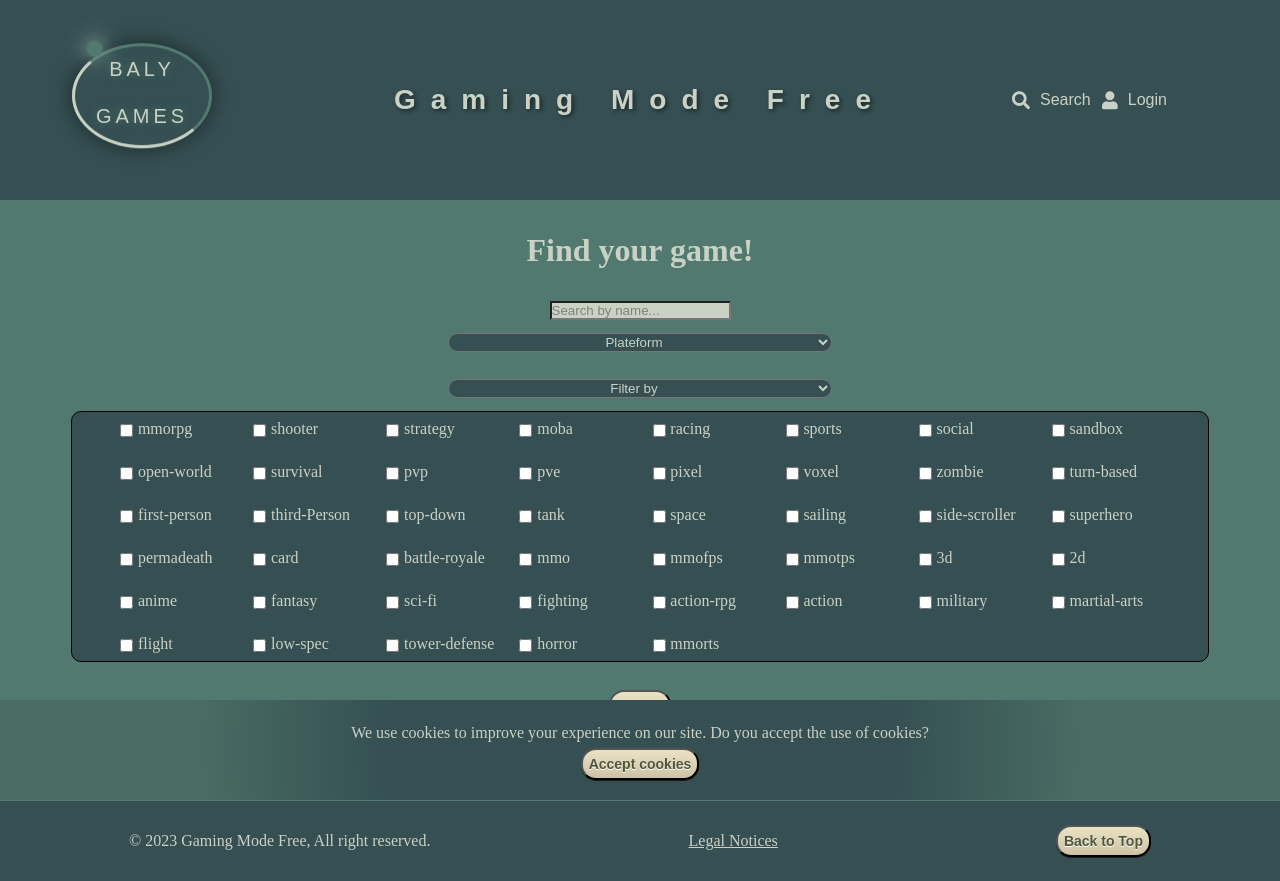
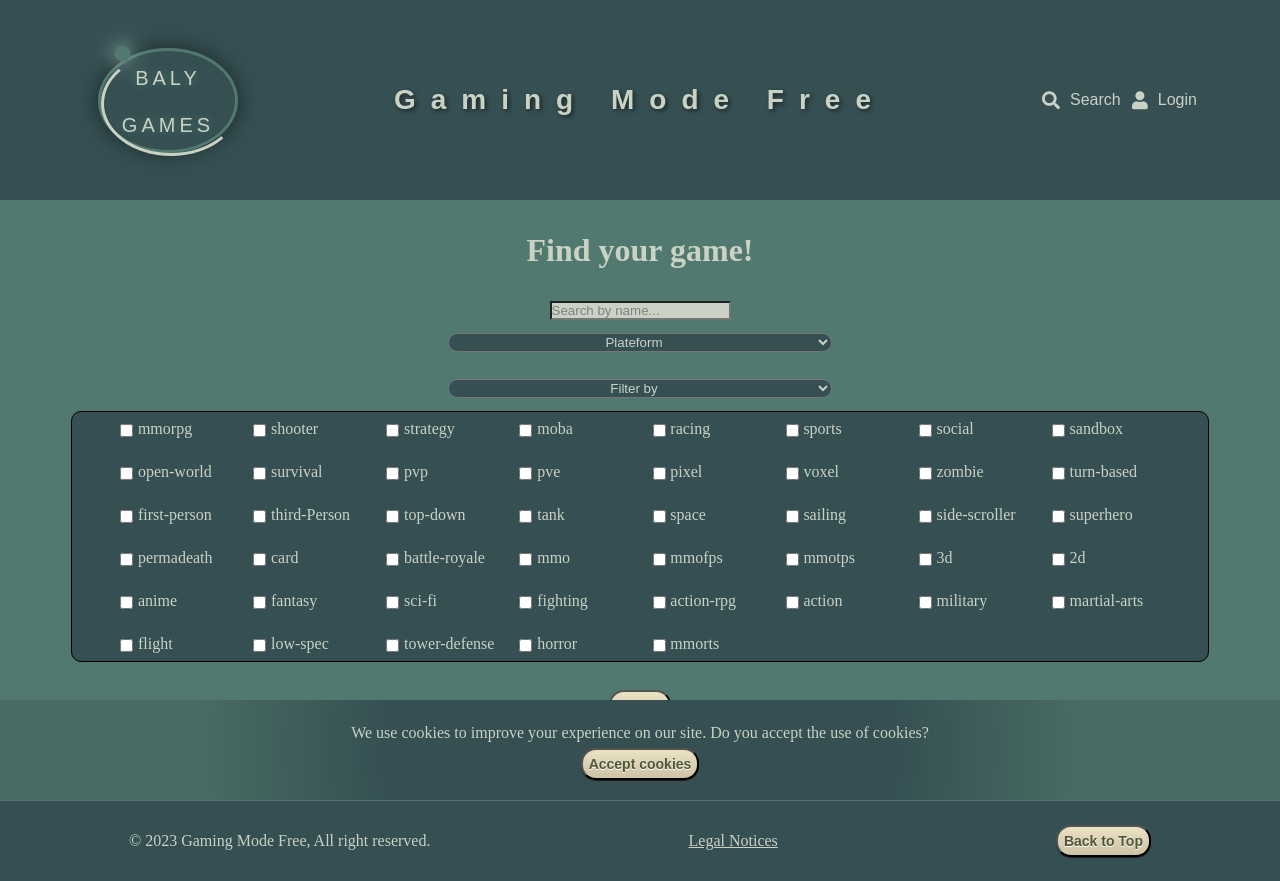
Before and after one commit to Clourc/ProjetApiBALY, an Angular app: page /search in a window 1280 px wide. Built offline with nearby package versions, Linux system fonts and the light colour scheme.

Commit message:
CSS header, search

```diff
--- a/src/app/header/header.component.css
+++ b/src/app/header/header.component.css
@@ -2,7 +2,7 @@ header {
   background-color: #354f52;
   padding: 20px;
   display: flex;
-
+  justify-content: space-around;
   align-items: center;
   height: 20vh;
   box-sizing: content-box;
@@ -14,9 +14,6 @@ h1 {
   font-family: sans-serif;
   letter-spacing: 15px;
   background-color: #354f52;
-  position: absolute;
-  left: 50%;
-  transform: translate(-50%, -50%);
   text-shadow: 2px 2px 4px rgba(0, 0, 0, 0.5);
   font-weight: bold;
   text-align: center;
@@ -29,10 +26,6 @@ nav ul {
   align-items: center;
   background-color: #354f52;
   grid-gap: 40px;
-}
-
-nav {
-  margin-left: 80%;
 }
 
 nav ul li a {
@@ -54,6 +47,8 @@ li:last-child {
 
 a {
   display: flex;
+  text-decoration: none;
+  background-color: #354f52;
 }
 
 p {
@@ -62,14 +57,10 @@ p {
 }
 
 .ring {
-  position: absolute;
-  top: 10%;
-  left: 10%;
-  transform: translate(-40%, -35%);
   width: 140px;
   height: 105px;
+  border: 3px solid #52796f;
   background: transparent;
-  border: 3px solid #52796f;
   border-radius: 50%;
   text-align: center;
   line-height: 47px;
@@ -80,13 +71,13 @@ p {
   text-transform: uppercase;
   text-shadow: 0 0 10px #52796f;
   box-shadow: 0 0 20px rgba(0, 0, 0, 0.5);
+  z-index: 1;
 }
 
 .ring:before {
   content: "";
-  position: absolute;
-  top: -3px;
-  left: -3px;
+  display: inline-block;
+  position: relative;
   width: 100%;
   height: 100%;
   border: 3px solid transparent;
@@ -94,13 +85,20 @@ p {
   border-right: 3px solid #cad2c5;
   border-radius: 50%;
   animation: animateC 2s linear infinite;
+  z-index: 1;
 }
 
-span {
+#logo-title {
+  position: relative;
+  bottom: 118px;
+  background: transparent;
+}
+
+#orb {
   display: block;
-  position: absolute;
-  top: calc(50% - 2px);
-  left: 50%;
+  position: relative;
+  bottom: 168px;
+  left: 69px;
   width: 50%;
   height: 4px;
   background: transparent;
@@ -108,7 +106,7 @@ span {
   animation: animate 2s linear infinite;
 }
 
-span:before {
+#orb:before {
   content: "";
   position: absolute;
   width: 16px;
@@ -139,7 +137,7 @@ span:before {
 }
 
 /* styles responsive */
-@media (max-width: 768px) {
+@media screen and (max-width: 768px) {
   header {
     box-sizing: border-box;
   }
@@ -150,16 +148,13 @@ span:before {
   }
 
   h1 {
-    font-size: 1.9em;
+    font-size: 1em;
     letter-spacing: 5px;
     text-align: center;
-    margin-bottom: 20px;
   }
 
   nav {
     text-align: center;
-
-    margin-left: 78%;
     z-index: 1;
   }
 
@@ -179,7 +174,7 @@ span:before {
   }
 
   .ring {
-    transform: scale(0.5) translate(-8em, -8em);
+    transform: scale(0.7);
     z-index: 1;
   }
 
--- a/src/app/header/header.component.html
+++ b/src/app/header/header.component.html
@@ -1,12 +1,12 @@
 <header>
  <div>
     <a routerLink="/">
-      <div class="ring">BAlY GAMES
-        <span></span>
+      <div class="ring"><span id="logo-title">BAlY GAMES</span>
+        <span id="orb"></span>
       </div>
     </a>
   </div>
- <div>
+ <div *ngIf="!isSmallMobileLayout">
   <h1>Gaming Mode Free</h1>
 </div>
   <nav>
--- a/src/app/header/header.component.ts
+++ b/src/app/header/header.component.ts
@@ -9,9 +9,14 @@ import { NavigationEnd, Router } from '@angular/router';
 })
 export class HeaderComponent implements OnInit {
   isLoggedIn: boolean = this.userService.isLoggedIn;
+  isSmallMobileLayout = false;
+
   constructor(private userService: UserService, private router: Router) {}
 
   ngOnInit() {
+    this.isSmallMobileLayout = window.innerWidth <= 540;
+    window.onresize = () => (this.isSmallMobileLayout = window.innerWidth <= 540)
+
     this.router.events.subscribe((val) => {
       if (val instanceof NavigationEnd) {
         console.log(val.url);
--- a/src/app/search/search.component.css
+++ b/src/app/search/search.component.css
@@ -74,6 +74,7 @@ div {
 #sort {
   border-radius: 30px;
 }
+
 select {
   border-radius: 30px;
 }
```
